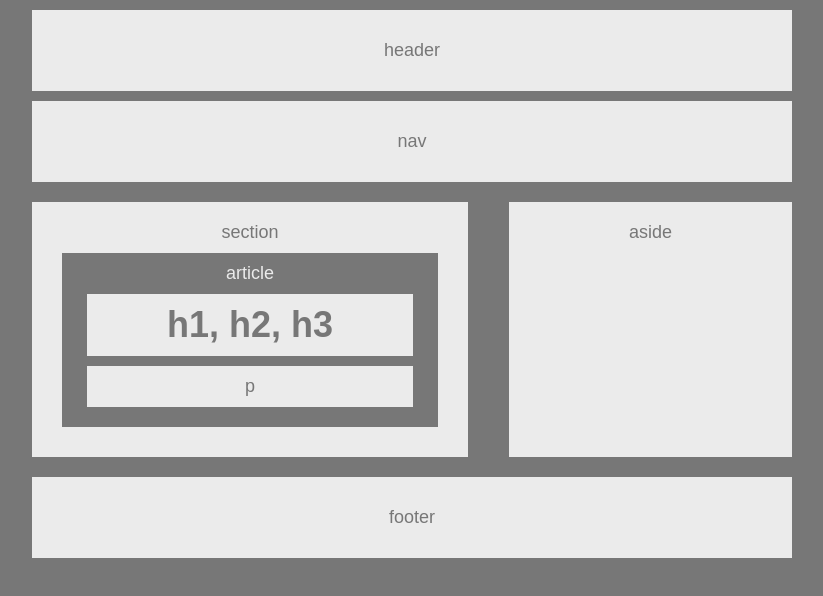
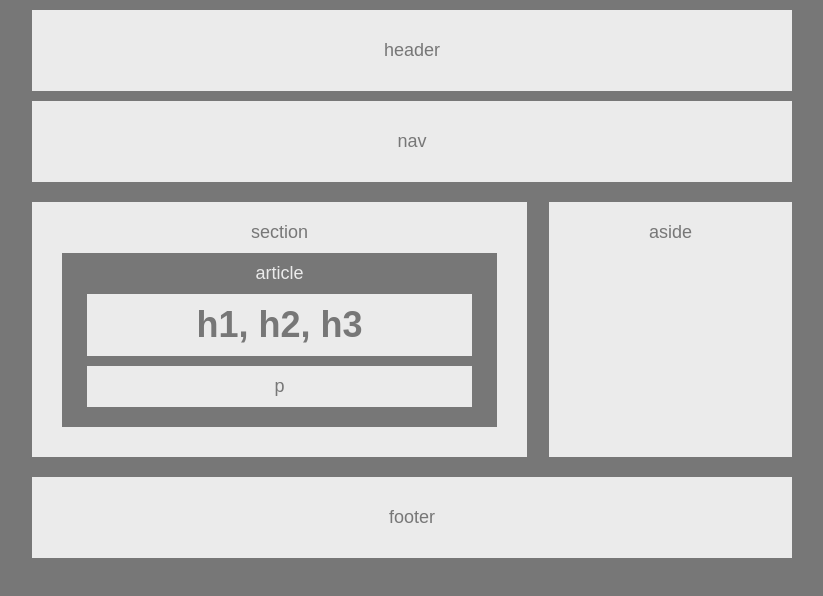
Before and after one commit to danielhdz56/HW-Wireframe, a plain HTML site: page index.html in a window 1280 px wide. Shown: the whole page, without its empty margins (228-1051 px from the left). Drawn offline with Linux system fonts and the light colour scheme.

Commit message:
adjust width on section to 495px

```diff
--- a/style.css
+++ b/style.css
@@ -29,6 +29,7 @@ body {
 	margin: 10px 10px 10px 100px;
 	padding: 20px;
 	text-align: center;
+	width: 495px;
 }
 
 .article {
@@ -50,13 +51,17 @@ body {
 	margin: 10px 100px 10px 10px;
 	background-color: #ebebeb;
 	color: #777;
-	padding: 100%;
-	padding: 20px 120px 214px 120px;
+	padding: 20px 100px 214px 100px;
+
 
 	text-align: center;
 
 }
 
+
+.content {
+	width: 100%;
+}
 .clear {
 	clear: both;
 }
```
